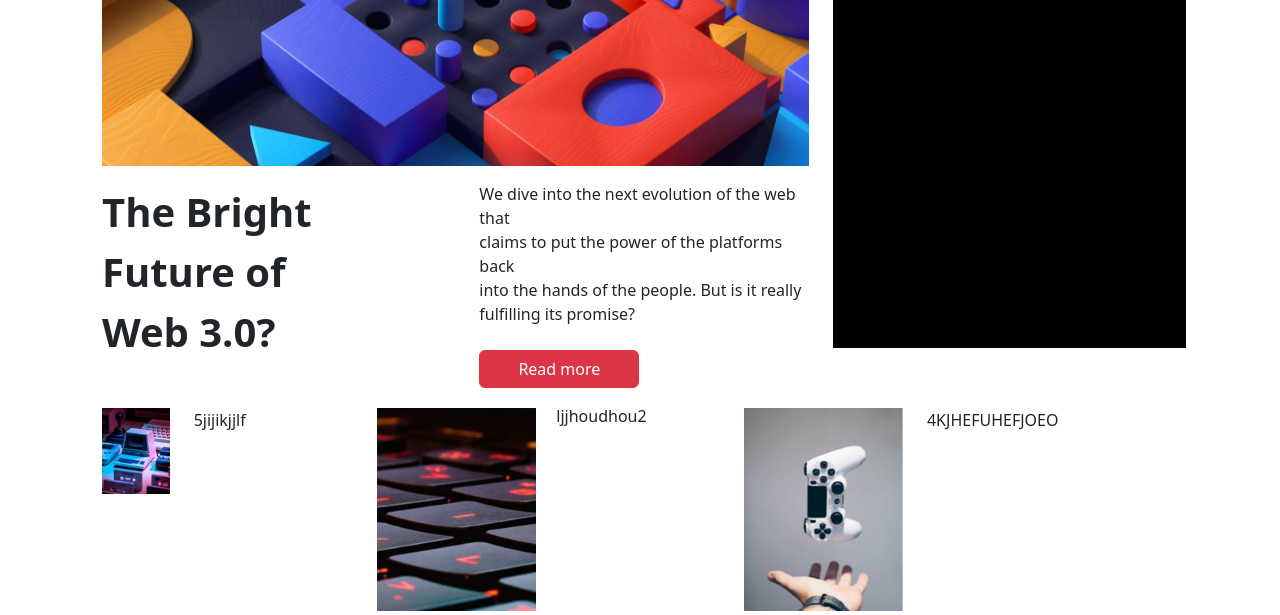
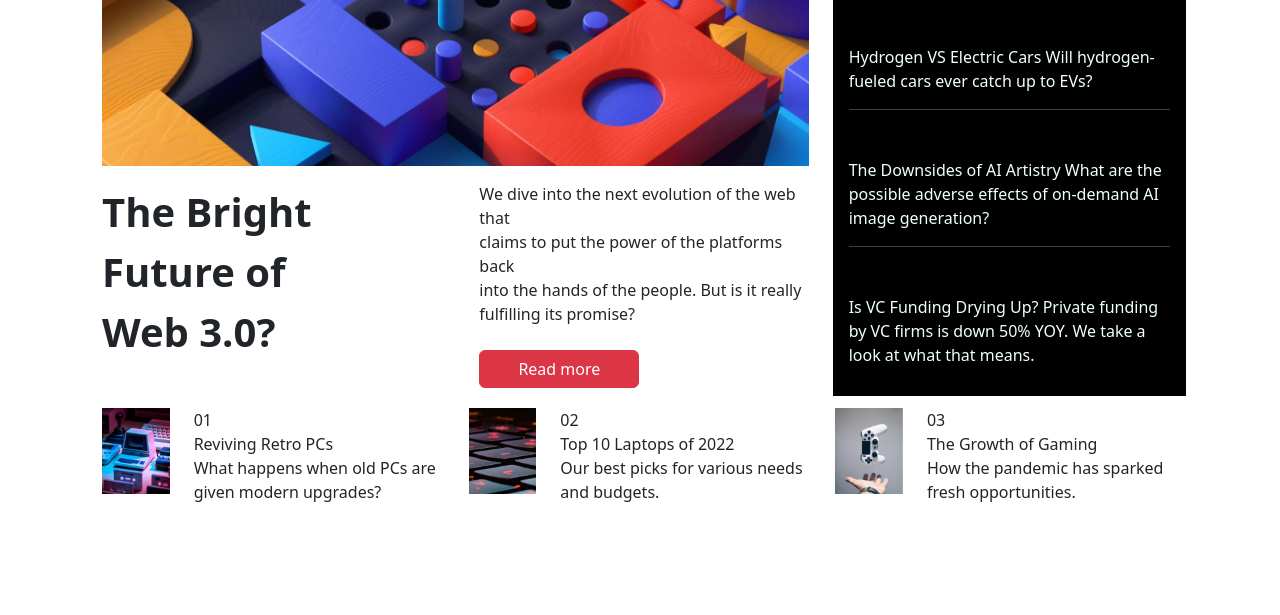
Before and after one commit to demolarasaq/news-homepage-main, a plain HTML site: page news-homepage-main/index.html in a window 1280 px wide. Shown: the part 252-867 px from the top of the page. After the commit the page ends 808 px from the top, so only its background shows below. Drawn offline with nearby package versions, Linux system fonts and the light colour scheme.

Commit message:
2nd commit

```diff
--- a/news-homepage-main/assets/style.css
+++ b/news-homepage-main/assets/style.css
@@ -9,7 +9,7 @@ html {
 
 aside {
   background-color: black;
-  height: 30rem;
+  height: 33rem;
 }
 
 .btn-danger {
--- a/news-homepage-main/index.html
+++ b/news-homepage-main/index.html
@@ -116,12 +116,29 @@
           </div>
           <!--bar on the side -->
           <div class="col-sm-12 col-md-4 p-2">
-            <aside class="">25</aside>
+            <aside class="p-3" style="color: azure">
+              <h1 class="mt-5">New</h1>
+              <hr />
+              <p class="mt-5">
+                Hydrogen VS Electric Cars Will hydrogen-fueled cars ever catch
+                up to EVs?
+              </p>
+              <hr />
+              <p class="mt-5">
+                The Downsides of AI Artistry What are the possible adverse
+                effects of on-demand AI image generation?
+              </p>
+              <hr />
+              <p class="mt-5">
+                Is VC Funding Drying Up? Private funding by VC firms is down 50%
+                YOY. We take a look at what that means.
+              </p>
+            </aside>
           </div>
         </div>
         <!-- Last div -->
         <div class="">
-          <div class="row gx-3">
+          <div class="row gx-3 mb-5">
             <div class="col-3 col-md-1">
               <div class="p-1">
                 <img
@@ -131,10 +148,14 @@
                 />
               </div>
             </div>
-            <div class="col-6 col-md-2">
-              <div class="p-1">5jijikjjlf</div>
+            <div class="col-9 col-md-3">
+              <div class="p-1">
+                01 <br />
+                Reviving Retro PCs <br />
+                What happens when old PCs are given modern upgrades?
+              </div>
             </div>
-            <div class="col-6 col-md-2">
+            <div class="col-3 col-md-1">
               <div class="p-1">
                 <img
                   src="/news-homepage-main/assets/images/image-top-laptops.jpg"
@@ -143,10 +164,14 @@
                 />
               </div>
             </div>
-            <div class="col-6 col-md-2">
-              <div class="p1">ljjhoudhou2</div>
+            <div class="col-9 col-md-3">
+              <div class="p-1">
+                02 <br />
+                Top 10 Laptops of 2022 <br />
+                Our best picks for various needs and budgets.
+              </div>
             </div>
-            <div class="col-6 col-md-2">
+            <div class="col-3 col-md-1">
               <div class="p-1">
                 <img
                   src="/news-homepage-main/assets/images/image-gaming-growth.jpg"
@@ -155,8 +180,12 @@
                 />
               </div>
             </div>
-            <div class="col-6 col-md-2">
-              <div class="p-1">4KJHEFUHEFJOEO</div>
+            <div class="col-9 col-md-3">
+              <div class="p-1">
+                03 <br />
+                The Growth of Gaming <br />
+                How the pandemic has sparked fresh opportunities.
+              </div>
             </div>
           </div>
         </div>
```
